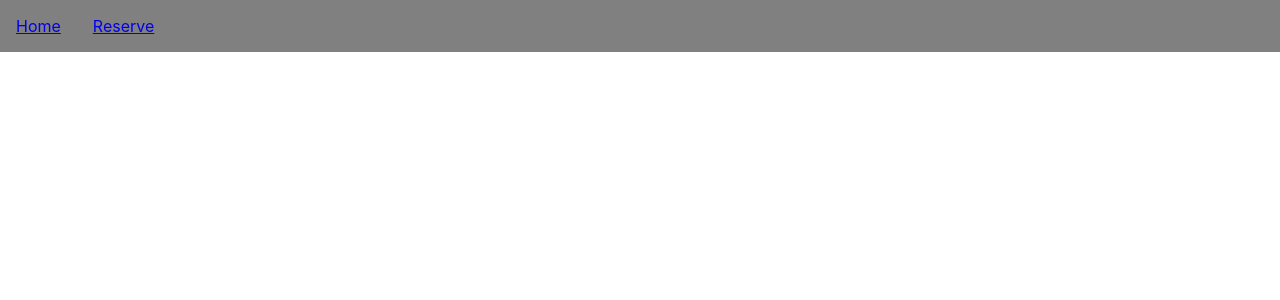
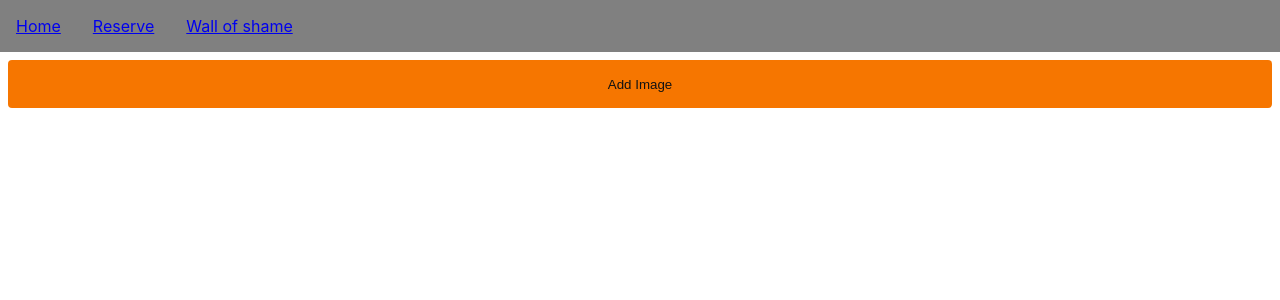
Before and after one commit to harald1992/Foosball_Labday, a React (Create React App) app: page /media in a window 1280 px wide. Before the commit this address had no page. Shown: the top 300 px of the page. Built offline with nearby package versions, Linux system fonts and the light colour scheme.

Commit message:
Media page

```diff
--- a/src/App.js
+++ b/src/App.js
@@ -3,22 +3,25 @@ import './App.css';
 import { Link, Route, Routes } from 'react-router-dom';
 import { Reserve } from './pages/Reserve';
 import { Home } from './pages/Home';
+import MediaGallery from './pages/MediaGallery';
 
 export function App() {
   return (
-    <>
+    <div className="app-container">
       <nav>
         <ul className="navigation">
           <li><Link to="/">Home</Link></li>
           <li><Link to="/reserve">Reserve</Link></li>
+          <li><Link to="/media">Wall of shame</Link></li>
         </ul>
       </nav>
 
       <Routes>
         <Route path="/" element={<Home />} />
         <Route path="/reserve" element={<Reserve />} />
+        <Route path="/media" element={<MediaGallery />} />
       </Routes>
-    </>
+    </div>
   )
 }
 
--- /dev/null
+++ b/src/pages/MediaGallery.js
@@ -0,0 +1,55 @@
+import { useState } from 'react';
+import styles from './MediaGallery.module.css';
+
+function MediaGallery() {
+  const [files, setFiles] = useState([]);
+  const [url, setUrl] = useState('');
+
+  function handleChange(e) {
+    const id = files.length + 1;
+    setFiles([
+      ...files,
+      { url: URL.createObjectURL(e.target.files[0]), title: 'Shame', id }
+    ]);
+    setUrl('');
+  }
+
+  return (
+    <div className={styles.wrapper}>
+      <div className={styles.gallery}>
+        {
+          files.map((media, i) => <MediaGalleryItem key={media.id} url={media.url} title={media.title} />)
+        }
+      </div>
+      <MediaGalleryUpload onChange={handleChange} url={url} />
+    </div>
+  );
+}
+
+function MediaGalleryItem(props) {
+  return (
+    <div className={styles.item}>
+      <div className={styles.image}>
+        <img src={props.url} alt={props.title} />
+      </div>
+      <div className={styles.title}>
+        <span>{props.title}</span>
+      </div>
+    </div>
+  );
+}
+
+function MediaGalleryUpload(props) {
+  function onUploadClick() {
+    document.getElementById('file-input').click();
+  }
+  return (
+    <div className={styles.upload}>
+      <button onClick={onUploadClick}>Add Image</button>
+      <input id="file-input" type="file" onChange={props.onChange} value={props.url} hidden/>
+    </div>
+  )
+}
+
+
+export default MediaGallery;
--- /dev/null
+++ b/src/pages/MediaGallery.module.css
@@ -0,0 +1,54 @@
+.wrapper {
+  height: 100%;
+  display: flex;
+  flex-direction: column;
+  padding: 8px;
+}
+
+.gallery {
+  flex: 1;
+  max-height: 100%;
+  max-width: 100%;
+  display: flex;
+  flex-wrap: wrap;
+  justify-content: flex-start;
+  gap: 8px;
+  overflow: auto;
+  box-sizing: border-box;
+}
+
+.item {
+  flex-basis: 30%;
+  height: 150px;
+}
+
+.image {
+  width: 100%;
+  height: 120px;
+}
+
+.image img {
+  object-fit: cover;
+  max-width: 100%;
+  min-height: 100%;
+  height: auto;
+}
+
+.title {
+  text-align: center;
+}
+
+.upload {
+  width: 100%;
+}
+.upload button {
+  width: 100%;
+  height: 48px;
+  border: 0;
+  background-color: #F67600;
+  color: #121212;
+  border-radius: 4px;
+}
+.upload button:active {
+  background-color: #ba5d05;
+}
```
